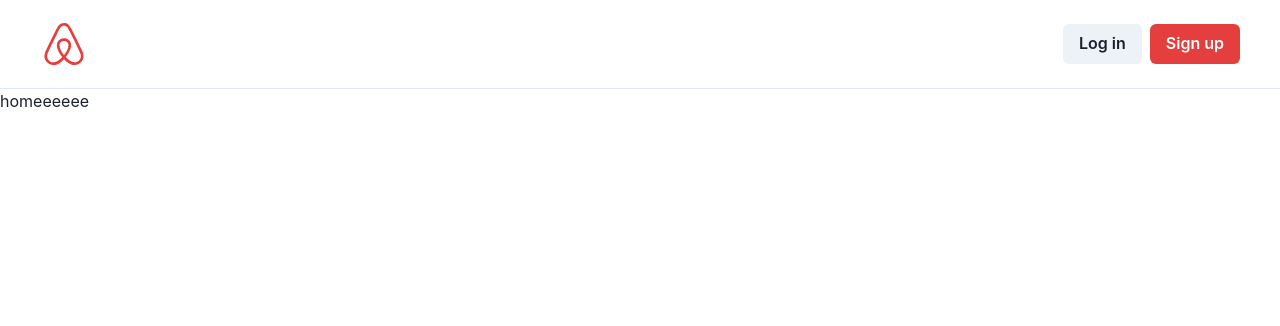
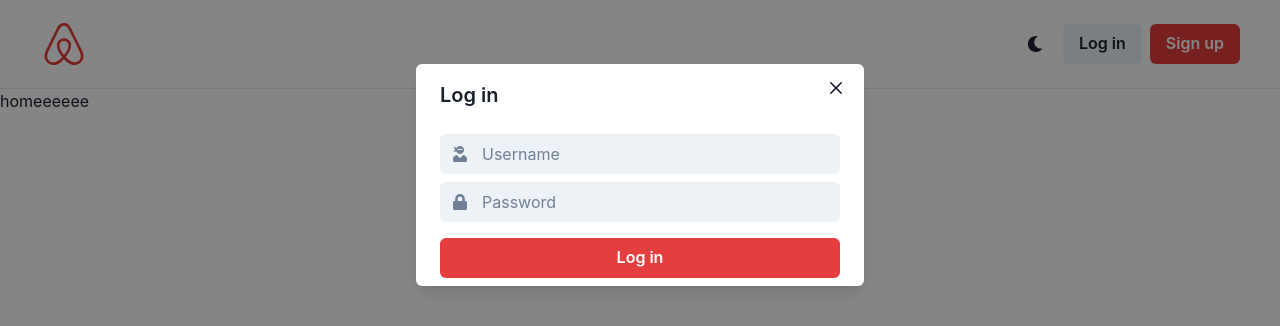
Before and after one commit to Lecture-Summary/airbnb-clone-frontend, a React (Create React App) app: page / in a window 1280 px wide. Both pictures are taken after a click on the button "Log in". Shown: the top 326 px of the page. Built offline with nearby package versions, Linux system fonts and the light colour scheme.

Commit message:
#18.1 Log In Modal

```diff
--- a/src/components/Root.tsx
+++ b/src/components/Root.tsx
@@ -1,8 +1,25 @@
-import { Box, Button, HStack } from '@chakra-ui/react'
+import {
+  Box,
+  Button,
+  HStack,
+  IconButton,
+  Input,
+  InputGroup,
+  InputLeftElement,
+  Modal,
+  ModalBody,
+  ModalCloseButton,
+  ModalContent,
+  ModalHeader,
+  ModalOverlay,
+  useDisclosure,
+  VStack,
+} from '@chakra-ui/react'
 import { Outlet } from 'react-router-dom'
-import { FaAirbnb } from 'react-icons/fa'
+import { FaAirbnb, FaMoon, FaUserNinja, FaLock } from 'react-icons/fa'
 
 export default function Root() {
+  const { isOpen, onClose, onOpen } = useDisclosure()
   return (
     <Box>
       <HStack
@@ -15,9 +32,48 @@
           <FaAirbnb size={48} />
         </Box>
         <HStack>
-          <Button>Log in</Button>
+          <IconButton
+            variant={'ghost'}
+            aria-label='Toggle dark mode'
+            icon={<FaMoon />}
+          />
+          <Button onClick={onOpen}>Log in</Button>
           <Button colorScheme={'red'}>Sign up</Button>
         </HStack>
+        <Modal isOpen={isOpen} onClose={onClose}>
+          <ModalOverlay />
+          <ModalContent>
+            <ModalHeader>Log in</ModalHeader>
+            <ModalCloseButton />
+            <ModalBody>
+              <VStack>
+                <InputGroup>
+                  <InputLeftElement
+                    children={
+                      <Box color='gray.500'>
+                        <FaUserNinja />
+                      </Box>
+                    }
+                  />
+                  <Input variant={'filled'} placeholder='Username' />
+                </InputGroup>
+                <InputGroup>
+                  <InputLeftElement
+                    children={
+                      <Box color='gray.500'>
+                        <FaLock />
+                      </Box>
+                    }
+                  />
+                  <Input variant={'filled'} placeholder='Password' />
+                </InputGroup>
+              </VStack>
+              <Button mt={4} colorScheme={'red'} w='100%'>
+                Log in
+              </Button>
+            </ModalBody>
+          </ModalContent>
+        </Modal>
       </HStack>
       <Outlet />
     </Box>
```
